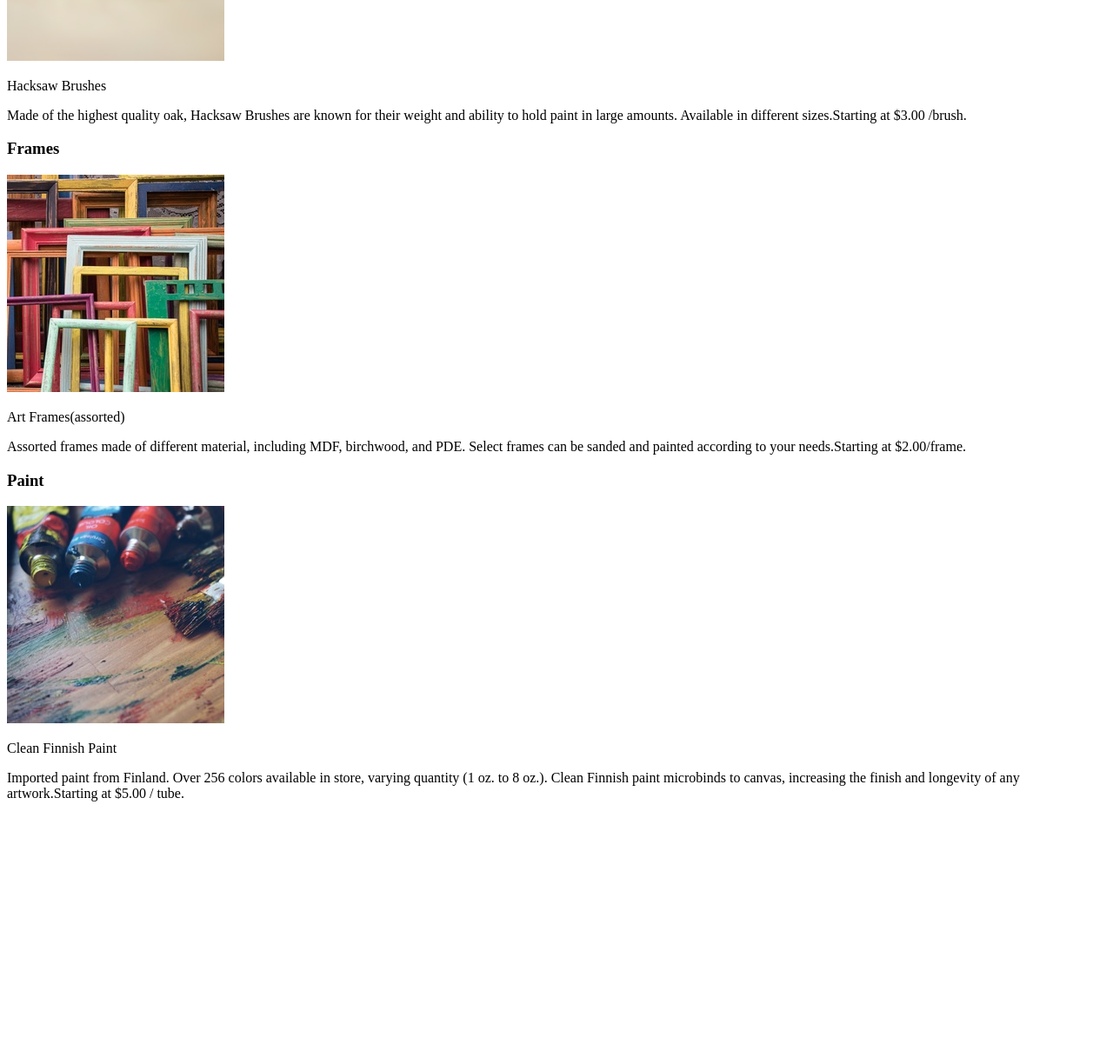
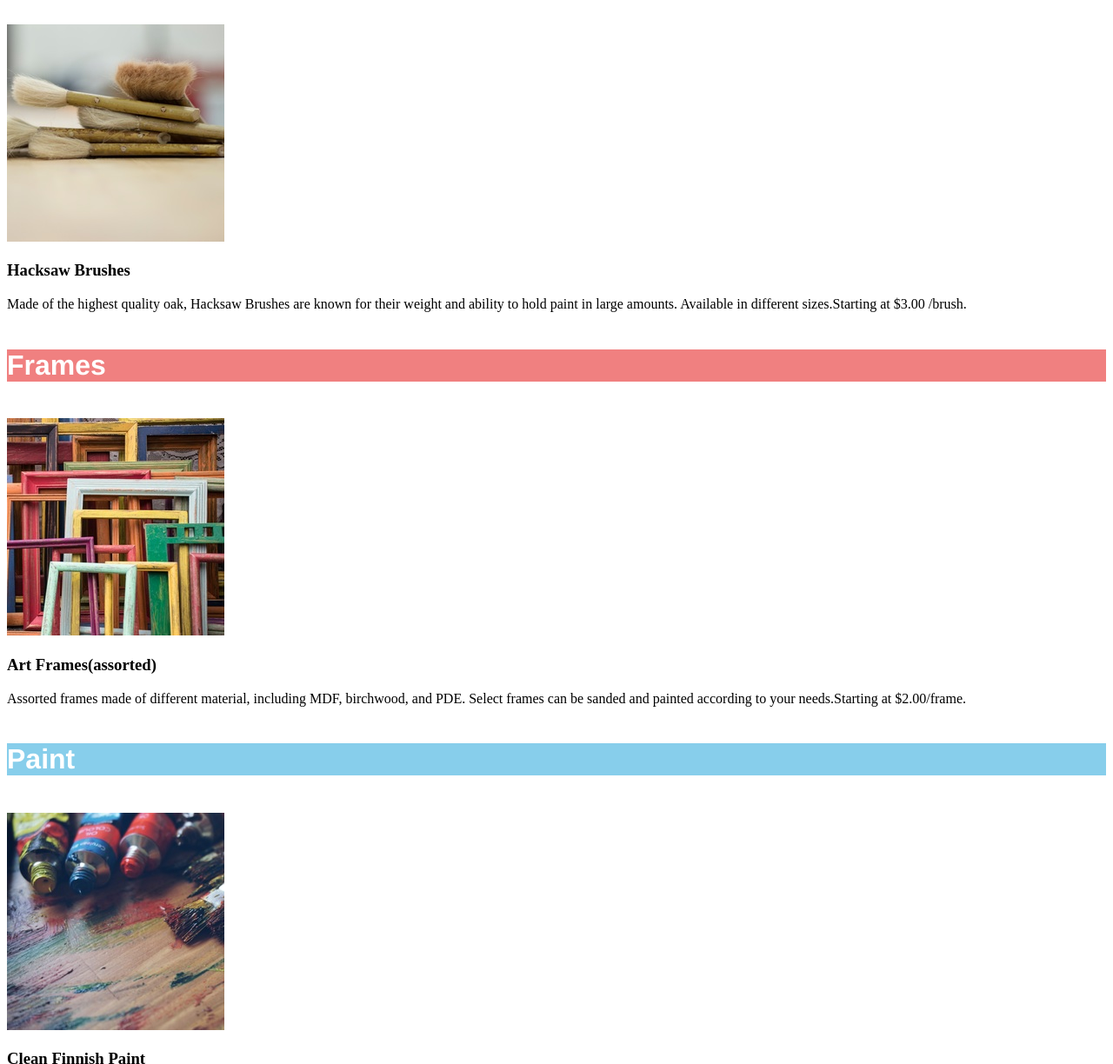
Before and after one commit to chilledoutluke/Dasmotos_arts_and_crafts, a plain HTML site: page index.html in a window 1280 px wide. Shown: the part 301-1525 px from the top of the page at 87% size. Before the commit the page ends 1239 px from the top, so only its background shows below. Drawn offline with Linux system fonts and the light colour scheme.

Commit message:
added styles to headings

```diff
--- a/index.html
+++ b/index.html
@@ -11,21 +11,21 @@
         <h1>Dasmoto's Arts & Crafts</h1>
 
         <!-- Hacksaw Brush section -->
-        <h3 class="brush heading">Brushes</h3>
+        <h4 class="brush heading">Brushes</h4>
         <img src="./resources/images/paintbrush.jpeg" alt="Hacksaw brushes stacked ontop of each other">
-        <p class="bold">Hacksaw Brushes</p>
+        <h3>Hacksaw Brushes</h3>
         <p>Made of the highest quality oak, Hacksaw Brushes are known for their weight and ability to hold paint in large amounts. Available in different sizes.<span class="price">Starting at $3.00 /brush.</span></p>
 
         <!-- Frames section -->
-        <h3  class="frame heading">Frames</h3>
+        <h4  class="frame heading">Frames</h4>
         <img src="./resources/images/frames.jpeg" alt="A bunch of colorful frames leaning on a wall.">
-        <p class="bold">Art Frames(assorted)</p>
+        <h3>Art Frames(assorted)</h3>
         <p>Assorted frames made of different material, including MDF, birchwood, and PDE. Select frames can be sanded and painted according to your needs.<span class="price">Starting at $2.00/frame.</span></p>
 
         <!-- Paint section -->
-        <h3  class="paint heading">Paint</h3>
+        <h4  class="paint heading">Paint</h4>
         <img src="./resources/images/finnish.jpeg" alt="A couple of different paint tubes opened on a desk.">
-        <p class="bold">Clean Finnish Paint</p>
+        <h3>Clean Finnish Paint</h3>
         <p>Imported paint from Finland. Over 256 colors available in store, varying  quantity (1 oz. to 8 oz.). Clean Finnish paint microbinds to canvas, increasing the finish and longevity of any artwork.<span class="price">Starting at $5.00 / tube.</span></p>
     </body>
 </html>
--- a/resources/css/index.css
+++ b/resources/css/index.css
@@ -0,0 +1,27 @@
+h1 {
+    background-image: url(/resources/images/pattern.jpeg);
+    font-family: helvetica;
+    font-size: 100px;
+    font-weight: bold;
+    color: khaki;
+    text-align: center;
+}
+
+.heading {
+    font-family: Helvetica;
+    font-size: 32px;
+    font-weight: bold;
+    color: white;
+}
+
+.brush {
+    background-color: mediumspringgreen;
+}
+
+.frame {
+    background-color: lightcoral;
+}
+
+.paint {
+    background-color: skyblue;
+}
```
